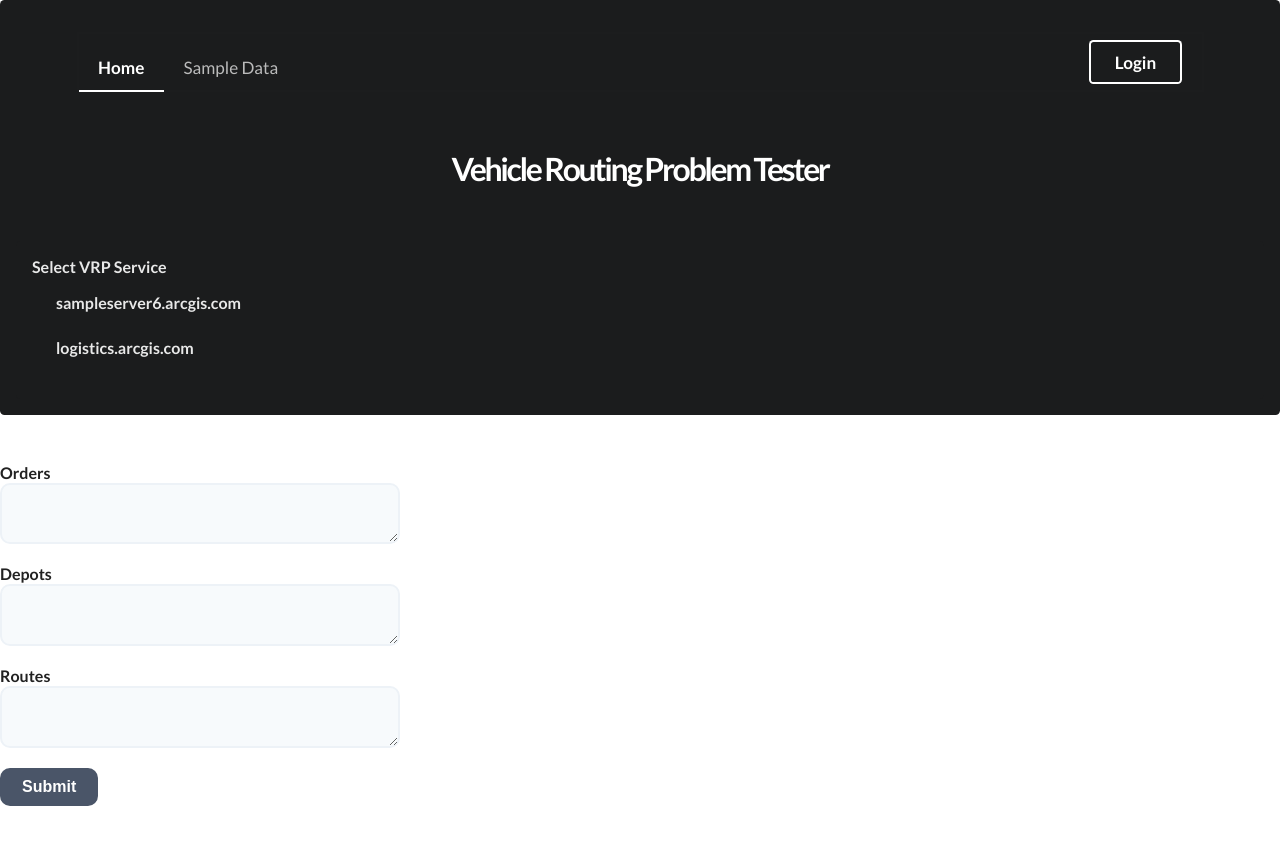
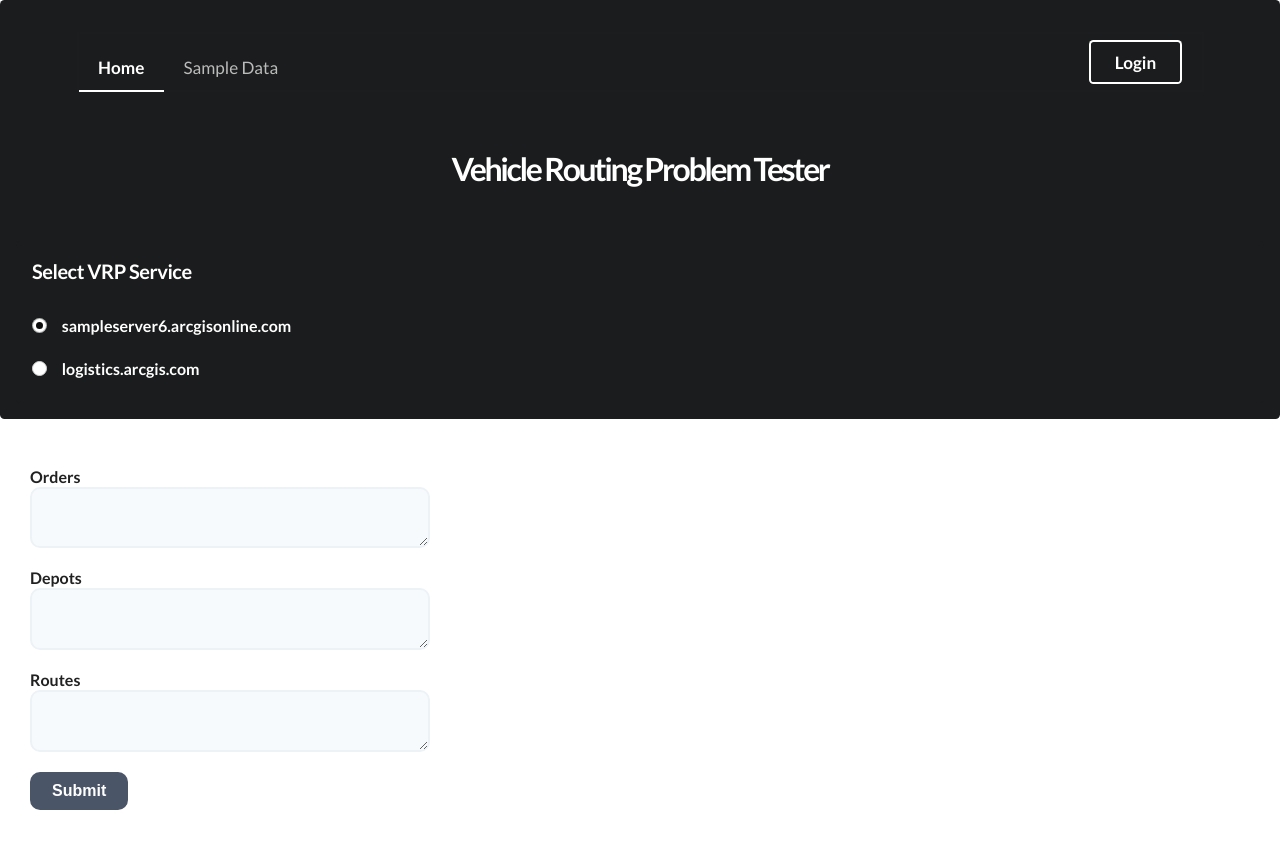
Before and after one commit to banuelosj/vrp-react-app, a React (Create React App) app: page / in a window 1280 px wide. Built offline with nearby package versions, Linux system fonts and the light colour scheme.

Commit message:
fixed the radio buttons inverted

```diff
--- a/src/components/App.js
+++ b/src/components/App.js
@@ -4,11 +4,11 @@ import RadioButtons from './RadioButtons';
 import FormComponent from './FormComponent';
 
 class App extends React.Component {
-    state = {service: 'sample'};
+    state = {service: "sample"};
 
     onRadioChange = (e) => {
         this.setState({
-            service: e.target.value
+            service: e.target.name
         }, ()=>{
             console.log(this.state.service);
         });
--- a/src/components/FormComponent.js
+++ b/src/components/FormComponent.js
@@ -7,7 +7,7 @@ import './FormStyle.css';
 
 const FormComponent = () => {
     return (
-        <div className="my-form">
+        <div className="my-form" style={{paddingLeft: '30px'}}>
         <Formik
             initialValues = {{
                 orders: '',
--- a/src/components/RadioButtons.js
+++ b/src/components/RadioButtons.js
@@ -3,31 +3,65 @@ import React from 'react';
 const RadioButtons = (props) => {
     return (
         <div className="ui inverted segment">
-            <strong>Select VRP Service</strong>
-            <ul>
-                <label>
+            <div className="ui form">
+                <div className="grouped fields">
+                    <h5 style={{color: '#FFFFFF'}}>Select VRP Service</h5>
+                    <div className="field">
+                        <div className="ui radio checkbox">
                             <input
                                 type="radio"
-                        value="sample"
+                                name="sample"
                                 checked={props.service === "sample"}
                                 onChange={props.onChange}
                             />
-                    <span>sampleserver6.arcgis.com</span>
-                </label>
-            </ul>
-            <ul>
-                <label>
+                            <label style={{color: '#FFFFFF'}}>sampleserver6.arcgisonline.com</label>
+                        </div>
+                    </div>
+                    <div className="field">
+                        <div className="ui radio checkbox">
                             <input
                                 type="radio"
-                        value="logistics"
+                                name="logistics"
                                 checked={props.service === "logistics"}
                                 onChange={props.onChange}
                             />
-                    <span>logistics.arcgis.com</span>
-                </label>
-            </ul>
+                            <label style={{color: '#FFFFFF'}}>logistics.arcgis.com</label>
+                        </div>
+                    </div>
+                </div>
+            </div>
         </div>
     );
 }
 
+// const RadioButtons = (props) => {
+//     return (
+//         <div className="ui inverted segment">
+//             <strong>Select VRP Service</strong>
+//             <ul>
+//                 <label>
+//                     <input
+//                         type="radio"
+//                         value="sample"
+//                         checked={props.service === "sample"}
+//                         onChange={props.onChange}
+//                     />
+//                     <span>sampleserver6.arcgis.com</span>
+//                 </label>
+//             </ul>
+//             <ul>
+//                 <label>
+//                     <input
+//                         type="radio"
+//                         value="logistics"
+//                         checked={props.service === "logistics"}
+//                         onChange={props.onChange}
+//                     />
+//                     <span>logistics.arcgis.com</span>
+//                 </label>
+//             </ul>
+//         </div>
+//     );
+// }
+
 export default RadioButtons;
```
Also changed, not shown: 1 other file (tests, documents, lock files or other folders). Lines whose indentation alone changed are shown as unchanged.
